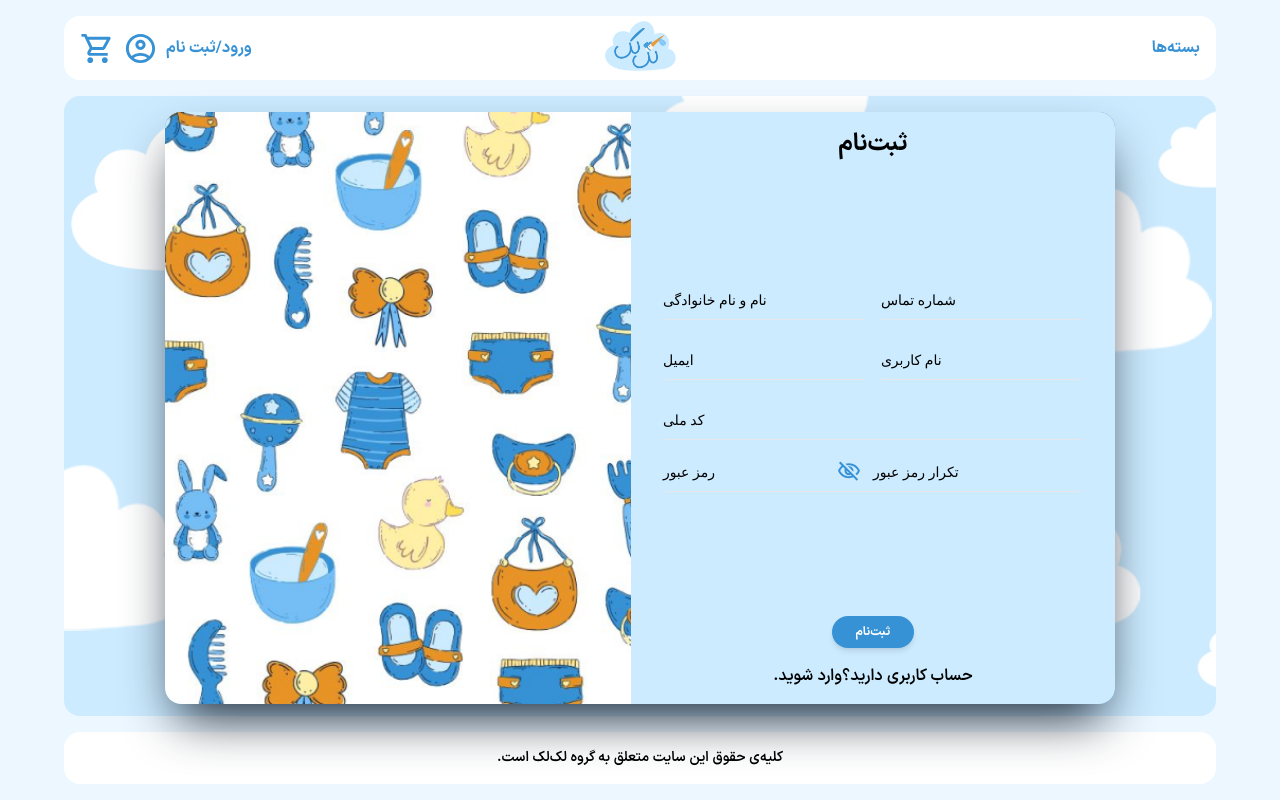
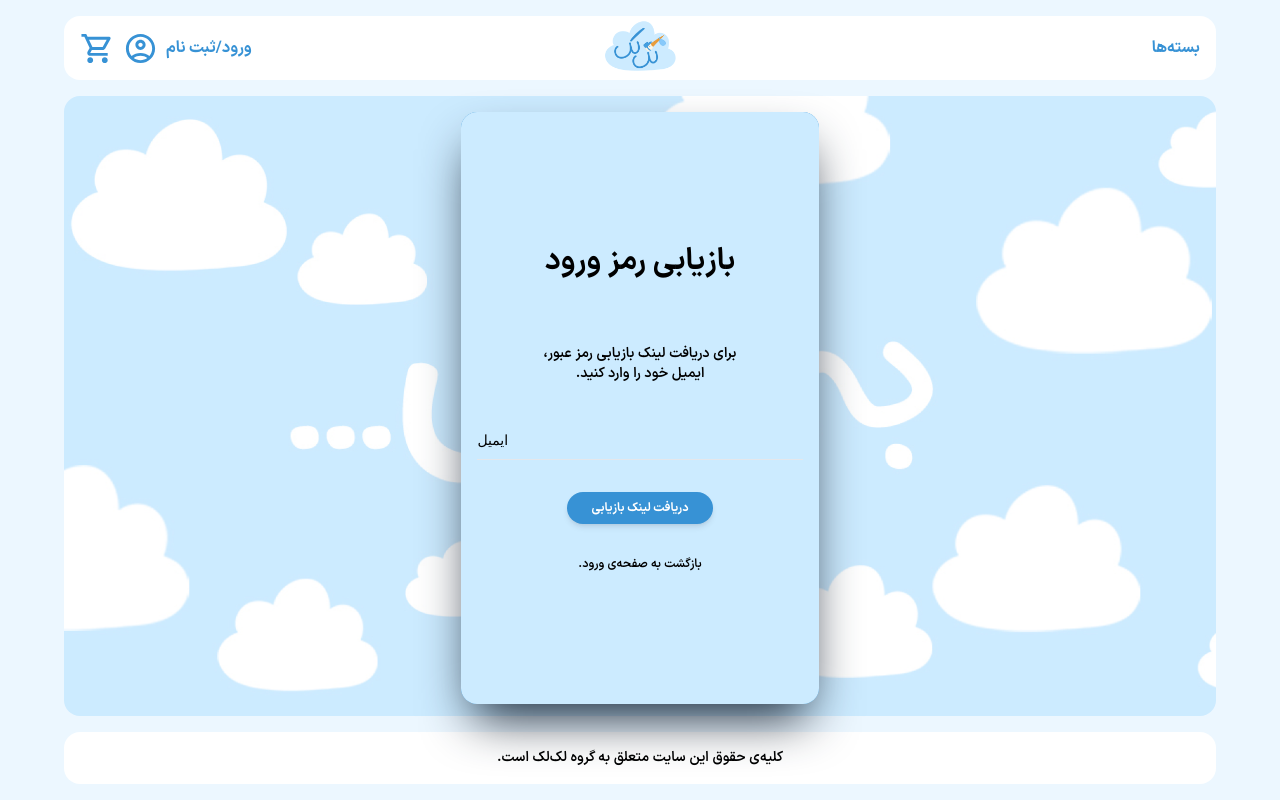
Before and after one commit to SAD-LakLak/Frontend, a React (Vite) app: page /resetPassword in a window 1280 px wide. Built offline with nearby package versions, Linux system fonts and the light colour scheme.

Commit message:
feat: add resetPassword

```diff
--- a/src/App.tsx
+++ b/src/App.tsx
@@ -5,6 +5,7 @@ import ProtectedRoute from "./components/ProtectedRoute";
 import LandingPage from "./pages/Landing/page.tsx";
 import Login from "./pages/Login/Login.tsx";
 import SignUp from "./pages/SignUp/SignUp.tsx";
+import ResetPassword from "./pages/ResetPassword/ResetPassword.tsx";
 
 function Dashboard() {
     return null;
@@ -18,7 +19,7 @@ const App: React.FC = () => {
                         <Route path="/" element={<LandingPage/>}/>
                         <Route path="/login" element={<Login/>}/>
                         <Route path="/signUp" element={<SignUp/>}/>
-                        <Route path="/resetPassword" element={<SignUp/>}/>
+                        <Route path="/resetPassword" element={<ResetPassword/>}/>
                         <Route
                             path="/dashboard"
                             element={
--- a/src/pages/ResetPassword/ResetPassword.tsx
+++ b/src/pages/ResetPassword/ResetPassword.tsx
@@ -1,120 +1,89 @@
-import React, { useState, useEffect } from "react";
-import { useNavigate, useLocation } from "react-router-dom";
-import { replacePersianNumbers } from "../../utils/replacePersianNumbers";
-import { resetPass, validateResetToken } from "../../pages/resetPass/resetPass";
-import ErrorSnackbar from "../../components/ErrorSnackbar";
-import Header from "../../components/Header";
-import Footer from "../../components/Footer";
-import { NotifConfig, useAlertNotif } from "../../components/Alert";
+import {Link, useNavigate} from "react-router-dom";
+import {AlertNotif, useAlertNotif} from "../../components/Alert";
+import Home from "../../components/Home/Home.tsx";
+import {Button, Input} from "@material-tailwind/react";
+import React, {useState} from "react";
+import {signIn} from "../Login/login.ts";
+import {resetPassword} from "./resetPassword.ts";
 
 const ResetPassword = () => {
+    const [formData, setFormData] = useState({
+        email: "",
+    });
+    const [errors, setErrors] = useState({
+        email: "",
+    });
     const navigate = useNavigate();
-    const location = useLocation();
-    const { alertConfig, showNotification } = useAlertNotif();
-
-    const [email, setEmail] = useState("");
-    const [snackbarConfig, setSnackbarConfig] = useState<NotifConfig>({
-        showError: false,
-        errorMessage: "",
-        snackType: "",
-    });
-
-    // Extract token from query parameters
-    const queryParams = new URLSearchParams(location.search);
-    const RESET_TOKEN = queryParams.get("token");
-
-    useEffect(() => {
-        if (RESET_TOKEN) {
-            validateResetToken(RESET_TOKEN)
-                .then(() => {
-                    // Token validation successful
+    const {alertConfig, showNotification} = useAlertNotif();
+    const handleResetPassword = () => {
+        if (validateForm()) {
+            resetPassword(formData, showNotification).then(() => {
+                setTimeout(() => {
+                    navigate("/");
+                }, 1000);
             })
-                .catch((err) => {
-                    setSnackbarConfig({
-                        showError: true,
-                        errorMessage: err.response?.data?.detail || "مشکلی پیش آمده است.",
-                        snackType: "error",
-                    });
-                    showNotification({
-                        ...snackbarConfig,
-                        showError: true,
-                    });
-                });
-        }
-    }, [RESET_TOKEN]);
-
-    const handleRecovery = async () => {
-        if (email) {
-            const data = {
-                email: replacePersianNumbers(email),
-            };
-            await resetPass(data, showNotification);
-        } else {
-            setSnackbarConfig({
-                showError: true,
-                errorMessage: "لطفا ایمیل خود را وارد کنید",
-                snackType: "error",
-            });
-            showNotification({
-                ...snackbarConfig,
-                showError: true,
-            });
         }
     };
 
+    const validateForm = () => {
+        let isValid = true;
+        const newErrors = {email: ""};
+
+        if (!formData.email.match(/^\w+@\w+$/)) {
+            newErrors.email = "ایمیل نامعتبر است.";
+            isValid = false;
+        }
+
+        setErrors(newErrors);
+        return isValid;
+    };
+
+
     return (
-        <div className="w-full flex-col gap-24 px-2 lg:px-16 bg-blue-100 h-full pt-8 pb-4">
-            <Header />
-            <br />
-
-            <div className="flex items-center justify-center h-full rounded-2xl" style={{ position: "relative" }}>
-                <ErrorSnackbar
-                    className="position-sticky"
-                    type={snackbarConfig.snackType}
-                    showError={snackbarConfig.showError}
-                    errorMessage={snackbarConfig.errorMessage}
-                />
-                <div className="h-3/4 rounded-2xl flex shadow-2xl shadow-gray-800" style={{ position: "absolute" }}>
-                    {/* Form */}
-                    <div className="w-96 bg-primaryLight rounded-2xl flex-column justify-center align-top px-16 py-8">
-                        <p className="w-full mx-auto text-center font-IRANSansXBold text-3xl mt-4 mb-16">بازیابی رمز عبور</p>
-                        <p className="w-full mx-auto text-center font-IRANSansXDemiBold text-l mb-8" dir="rtl">
+        <Home>
+            <AlertNotif alertConfig={alertConfig}/>
+            <div
+                className="flex w-fit rounded-2xl gap-0 bg-primary h-[95%] overflow-hidden shadow-2xl shadow-gray-800">
+                <div
+                    className="flex-1 flex flex-col justify-center items-center bg-primaryMiddle h-full overflow-hidden px-4">
+                    <p className="w-full text-center text-3xl font-IRANSansXBold text-black mb-16">بازیابی رمز ورود</p>
+                    <p dir={"rtl"} className="w-[70%] text-center text-sm font-IRANSansXDemiBold text-black mb-8">
                         برای دریافت لینک بازیابی رمز عبور، ایمیل خود را وارد کنید.
                     </p>
 
-                        <div className="w-full">
-                            <input
-                                value={email}
-                                onChange={(e) => setEmail(e.target.value)}
+                    <Input
+                        label="ایمیل"
                         placeholder="example@gmail.com"
                         type="email"
-                                className="font-IRANSansXDemiBold text-right w-full p-2 mb-4 rounded-lg border border-gray-300"
-                                style={{ textAlign: "right" }}
+                        value={formData.email}
+                        onChange={(e) => setFormData({...formData, email: e.target.value})}
+                        color="blue"
+                        variant={"standard"}
+                        className="font-IRANSansXDemiBold"
+                        error={errors.email !== ""}
                     />
-                        </div>
+                    {errors.email && (
+                        <p dir={"rtl"} className="w-full text-red-500 text-sm mt-1">{errors.email}</p>
+                    )}
 
-                        <div className="w-full mx-auto justify-center mt-8 gap-5 flex">
-                            <button
-                                onClick={handleRecovery}
-                                className="font-IRANSansXBold rounded-3xl w-fit px-6 py-2 bg-primary text-white"
+
+                    {/* Sign In Button */}
+                    <Button
+                        onClick={handleResetPassword}
+                        className="font-IRANSansXBold rounded-3xl w-fit px-6 py-2 bg-primary text-white my-8"
                     >
-                                دریافت لینک
-                            </button>
-                        </div>
+                        دریافت لینک بازیابی
+                    </Button>
 
-                        <p className="font-IRANSansXDemiBold w-full text-center mt-16" dir="rtl">
-                            <a href="/signIn" className="hover:cursor-pointer hover:underline">
-                                بازگشت به صفحه‌ی ورود
-                            </a>
-                        </p>
+                    <Link to="/login" className="hover:underline font-IRANSansXDemiBold text-xs" dir={"rtl"}>
+                        بازگشت به صفحه‌ی ورود.
+                    </Link>
+
+
                 </div>
             </div>
-                <img src="public/comingsoon.png" className="rounded-2xl h-3/5" />
-            </div>
+        </Home>
 
-            <br />
-            <Footer />
-        </div>
     );
 };
 
--- /dev/null
+++ b/src/pages/ResetPassword/resetPassword.ts
@@ -0,0 +1,30 @@
+import {NotifConfig} from "../../components/Alert.tsx";
+import axiosInstance from "../../constants/axiosConfig.ts";
+
+interface IResetPasswordBody {
+    email: string;
+}
+
+
+export const resetPassword = async (signInData: IResetPasswordBody, showNotification: (config: NotifConfig) => void,) => {
+    const body = signInData;
+    const notifConfig: NotifConfig = {
+        timeout: 1500, notifType: "success", text: "ورود با موفقیت انجام شد!", show: true
+    };
+
+    axiosInstance
+        .post("/reset_password/", body)
+        .then((res) => {
+            notifConfig.notifType = "success";
+            notifConfig.text = "لینک بازیابی رمز عبور با موفقیت ارسال شد!";
+            console.log("res.data:\n")
+            console.log(res.data)
+        })
+        .catch((err) => {
+            notifConfig.notifType = "error";
+            notifConfig.text = err.response.data.detail || "مشکلی پیش آمده است.";
+        })
+        .finally(() => {
+            showNotification(notifConfig);
+        });
+};
--- a/src/pages/SignUp/SignUp.tsx
+++ b/src/pages/SignUp/SignUp.tsx
@@ -63,6 +63,13 @@ function SignUp() {
             newErrors.national_code = "کد ملی نامعتبر است";
             isValid = false;
         }
+
+
+        if (!formData.email.match(/^\w+@\w+$/)) {
+            newErrors.email = "ایمیل نامعتبر است";
+            isValid = false;
+        }
+
         setErrors(newErrors);
         return isValid;
     };
```
Lines whose indentation alone changed are shown as unchanged.
